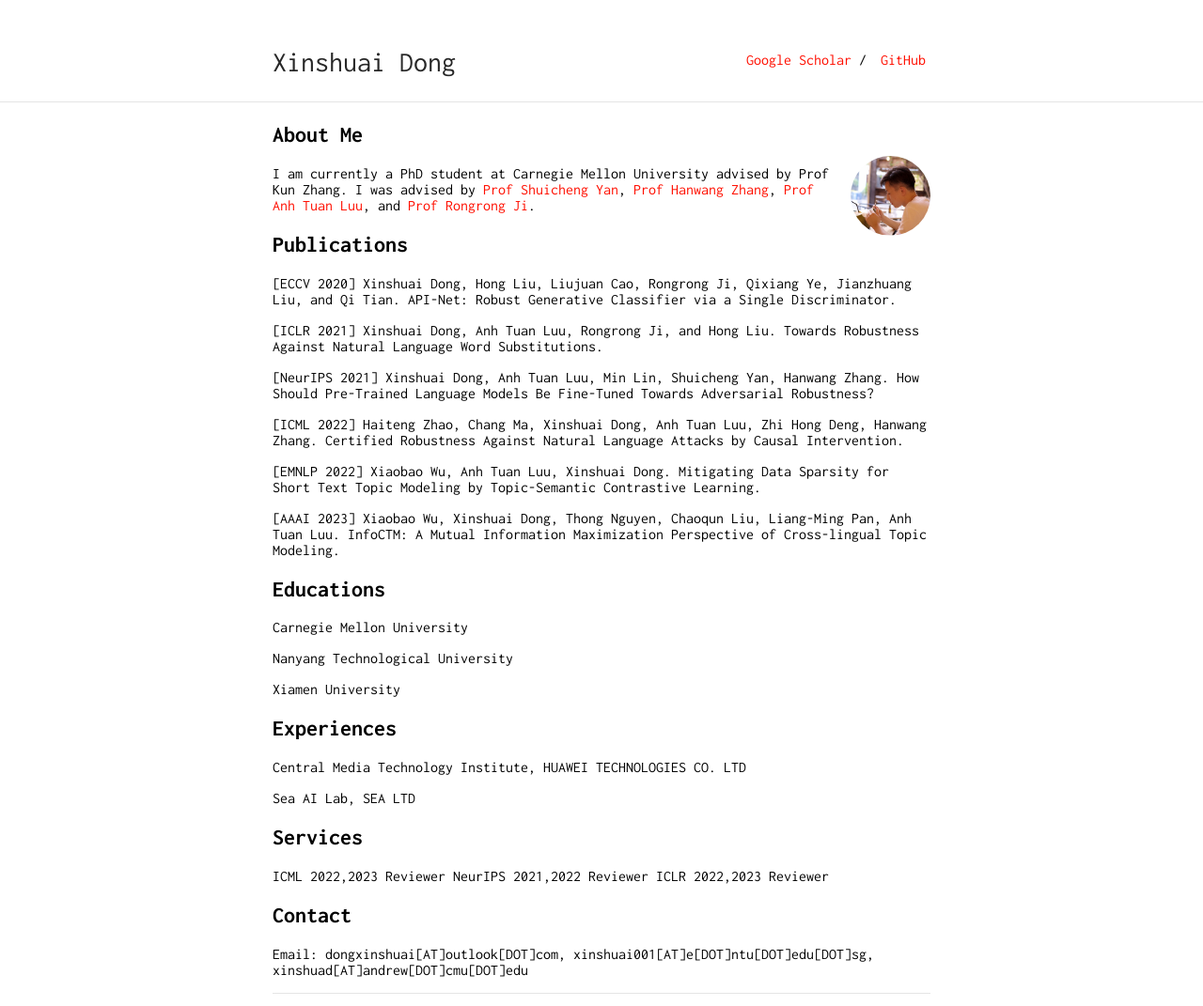
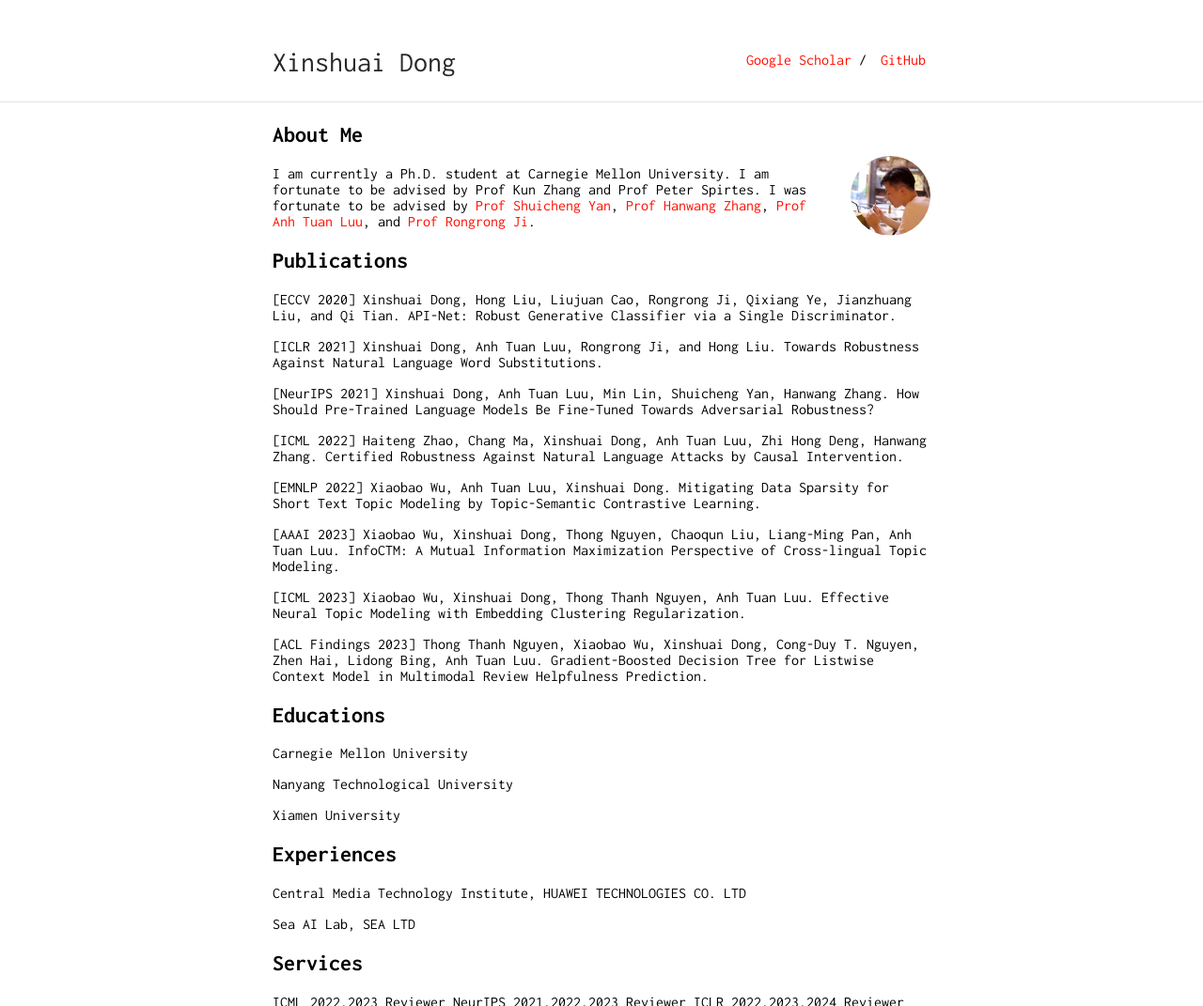
Before and after one commit to dongxinshuai/dongxinshuai.github.io, a Jekyll site: the page built from index.md, in a window 1280 px wide, cut to the strip 0-1071 px from the top of the page. Shown: the whole strip at 94% size. Built offline with Jekyll 4.4.1, drawn with Linux system fonts in a browser that asks for light colours; our own code applies the rules of GitHub Pages for plain Markdown files.

Commit message:
Update index.md

```diff
--- a/index.md
+++ b/index.md
@@ -6,7 +6,7 @@ layout: default
 
 <img class="profile-picture" src="me.jpg">
 
-I am currently a PhD student at Carnegie Mellon University advised by Prof Kun Zhang. I was advised by [Prof Shuicheng Yan](https://yanshuicheng.ai/), [Prof Hanwang Zhang](https://personal.ntu.edu.sg/hanwangzhang/), [Prof Anh Tuan Luu](https://tuanluu.github.io/), and [Prof Rongrong Ji](https://mac.xmu.edu.cn/rrji_en/).
+I am currently a Ph.D. student at Carnegie Mellon University. I am fortunate to be advised by Prof Kun Zhang and Prof Peter Spirtes. I was fortunate to be advised by [Prof Shuicheng Yan](https://yanshuicheng.ai/), [Prof Hanwang Zhang](https://personal.ntu.edu.sg/hanwangzhang/), [Prof Anh Tuan Luu](https://tuanluu.github.io/), and [Prof Rongrong Ji](https://mac.xmu.edu.cn/rrji_en/).
 
 ## Publications
 
@@ -29,6 +29,12 @@ Mitigating Data Sparsity for Short Text Topic Modeling by Topic-Semantic Contras
 [AAAI 2023] Xiaobao Wu, Xinshuai Dong, Thong Nguyen, Chaoqun Liu, Liang-Ming Pan, Anh Tuan Luu.
 InfoCTM: A Mutual Information Maximization Perspective of Cross-lingual Topic Modeling.
 
+[ICML 2023] Xiaobao Wu, Xinshuai Dong, Thong Thanh Nguyen, Anh Tuan Luu.
+Effective Neural Topic Modeling with Embedding Clustering Regularization.
+
+[ACL Findings 2023] Thong Thanh Nguyen, Xiaobao Wu, Xinshuai Dong, Cong-Duy T. Nguyen, Zhen Hai, Lidong Bing, Anh Tuan Luu.
+Gradient-Boosted Decision Tree for Listwise Context Model in Multimodal Review Helpfulness Prediction.
+
 ## Educations
 
 Carnegie Mellon University
@@ -46,8 +52,8 @@ Sea AI Lab, SEA LTD
 ## Services
 
 ICML 2022,2023 Reviewer
-NeurIPS 2021,2022 Reviewer
-ICLR 2022,2023 Reviewer
+NeurIPS 2021,2022,2023 Reviewer
+ICLR 2022,2023,2024 Reviewer
 
 ## Contact
 Email: dongxinshuai[AT]outlook[DOT]com, xinshuai001[AT]e[DOT]ntu[DOT]edu[DOT]sg, xinshuad[AT]andrew[DOT]cmu[DOT]edu
```
